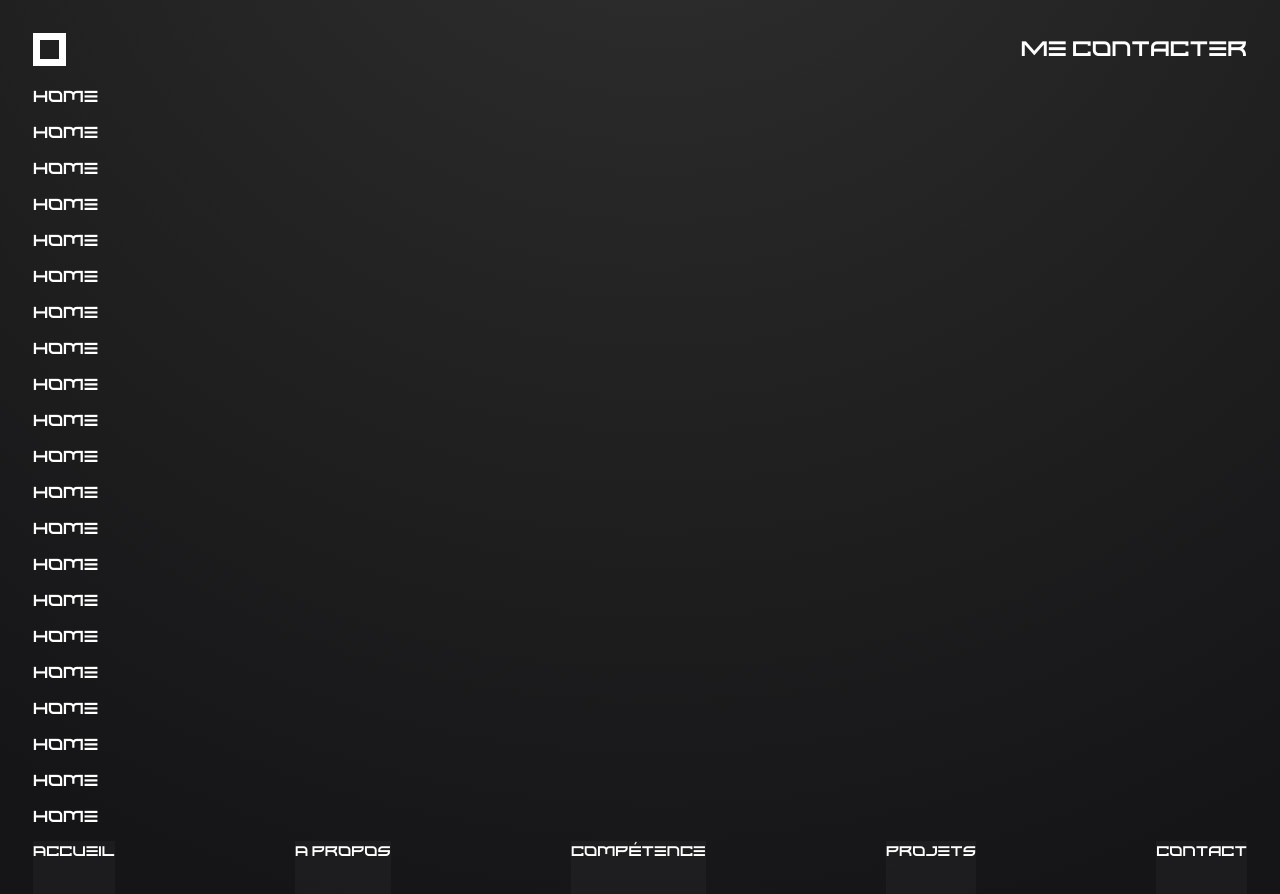
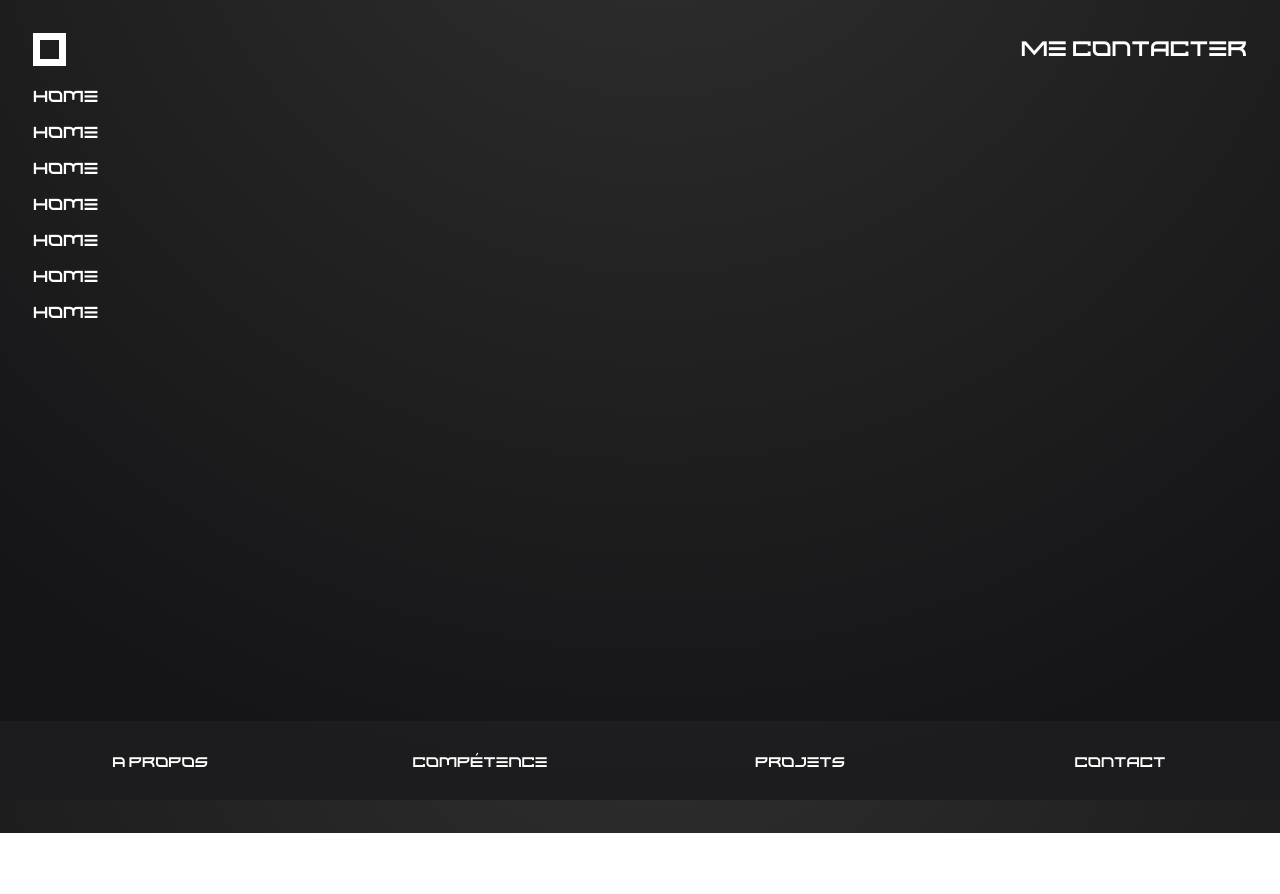
Before and after one commit to Tarborar/OC-Projet-8, a React (Create React App) app: page / in a window 1280 px wide. Shown: the top 894 px of the page. After the commit the page ends 833 px from the top, so only its background shows below. Built offline with nearby package versions, Linux system fonts and the light colour scheme.

Commit message:
Navigation

```diff
--- a/src/components/Navigation.jsx
+++ b/src/components/Navigation.jsx
@@ -5,11 +5,18 @@ import '../styles/Navigation.scss'
 function Navigation() {
     return (
         <nav className='navigation-navbar smallText'>
-            <Link to="/" className='navigation-navbar__bloc noLinkDecoration'>Accueil </Link>
-            <Link to="/about" className='navigation-navbar__bloc noLinkDecoration'>A Propos </Link>
-            <Link to="/skills" className='navigation-navbar__bloc noLinkDecoration'>Compétence </Link>
-            <Link to="/projects" className='navigation-navbar__bloc noLinkDecoration'>Projets </Link>
-            <Link to="/contact" className='navigation-navbar__bloc noLinkDecoration'>Contact </Link>
+            <Link to="/about" className='navigation-navbar__bloc noLinkDecoration'>
+                <div className='navigation-navbar__bloc--text noLinkDecoration'>A Propos</div>
+            </Link>
+            <Link to="/skills" className='navigation-navbar__bloc noLinkDecoration'>
+                <div className='navigation-navbar__bloc--text noLinkDecoration'>Compétence</div>
+            </Link>
+            <Link to="/projects" className='navigation-navbar__bloc noLinkDecoration'>
+                <div className='navigation-navbar__bloc--text noLinkDecoration'>Projets</div>
+            </Link>
+            <Link to="/contact" className='navigation-navbar__bloc noLinkDecoration'>
+                <div className='navigation-navbar__bloc--text noLinkDecoration'>Contact</div>
+            </Link>
         </nav>
     )
 }
--- a/src/pages/Home.jsx
+++ b/src/pages/Home.jsx
@@ -6,7 +6,7 @@ function Home(){
         <p>Home</p>
         <p>Home</p>
         <p>Home</p>
-        <p>Home</p><p>Home</p><p>Home</p><p>Home</p><p>Home</p><p>Home</p><p>Home</p><p>Home</p><p>Home</p><p>Home</p><p>Home</p><p>Home</p><p>Home</p><p>Home</p><p>Home</p><p>Home</p>
+        <p>Home</p><p>Home</p>
         </div>
 
     );
--- a/src/styles/Navigation.scss
+++ b/src/styles/Navigation.scss
@@ -1,9 +1,18 @@
 .navigation-navbar{
     display: flex;
     justify-content: space-between;
+    position: fixed;
+    bottom: 0;
+    left: 0;
+    width: 100%;
 
     &__bloc{
         height: 79px;
+        width: 100%;
         background-color: rgba(255, 255, 255, 0.03);
+        display: flex;
+        align-items: center;
+        justify-content: center;
+        text-align: center;
     }
 }
--- a/src/styles/index.scss
+++ b/src/styles/index.scss
@@ -1,8 +1,13 @@
 @import './utils/properties.scss';
+
+html, body, #root {
+  height: 100%;
+}
 
 body {
   margin: 33px;
   background: $backgroundColor;
   color: white;
   font-family: 'Kusanagi';
+  overflow: hidden;
 }
```
